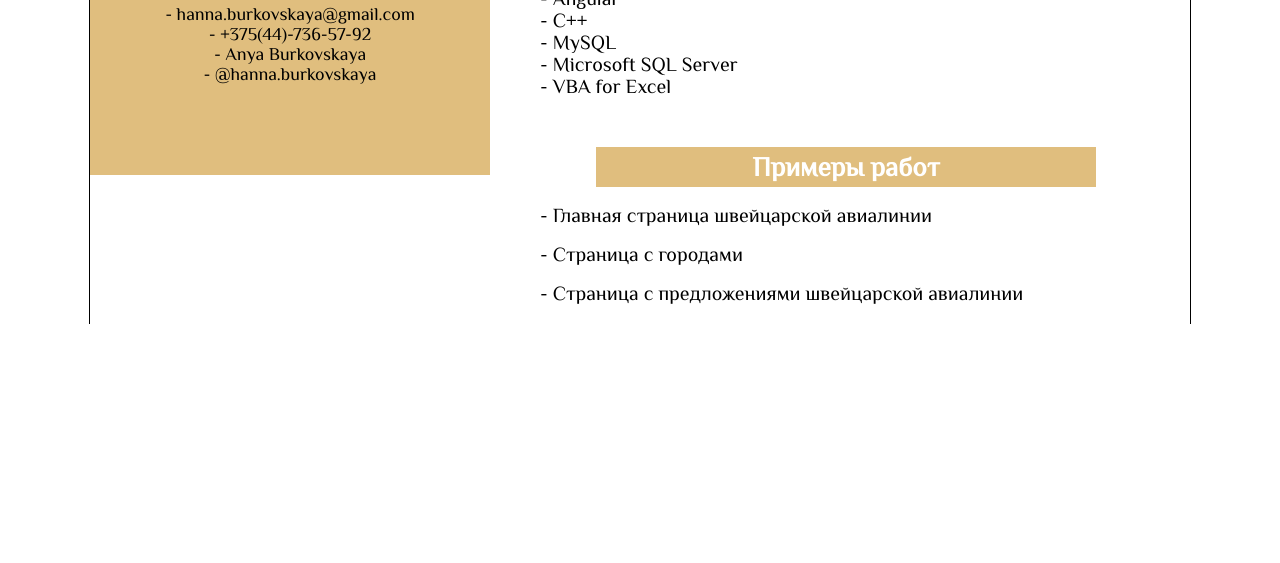
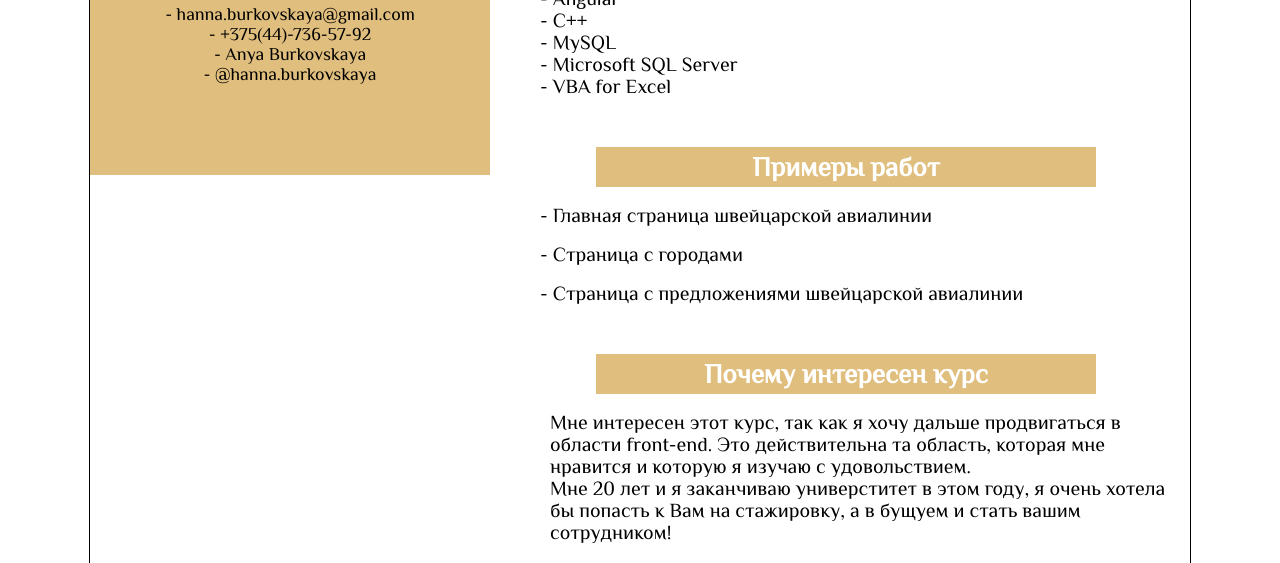
Before and after one commit to BurkovskayaAD/BurkovskayaAD.github.io, a plain HTML site: page РЕЗЮМЕ new/index.html in a window 1280 px wide. Shown: the part 625-1188 px from the top of the page. Before the commit the page ends 949 px from the top, so only its background shows below. Drawn offline with Linux system fonts and the light colour scheme; a web font is replaced by a local one.

Commit message:
Update index.html

```diff
--- a/РЕЗЮМЕ new/index.html
+++ b/РЕЗЮМЕ new/index.html
@@ -64,6 +64,12 @@
 			<a class="txtLi" href="https://burkovskayaad.github.io/PROJECT1/project3.html ">- Страница с предложениями швейцарской авиалинии</a>
 		</div>
 
+		<div class="bigBl">
+			<div class="topic">Почему интересен курс</div>
+			<div class="txt first">Мне интересен этот курс, так как я хочу дальше продвигаться в области front-end. Это действительна та область, которая мне нравится и которую я изучаю с удовольствием.</div>
+			<div class="txt">Мне 20 лет и я заканчиваю универститет в этом году, я очень хотела бы попасть к Вам на стажировку, а в бущуем и стать вашим сотрудником!</div>
+		</div>
+
 	</main>
 
 </body>
```
